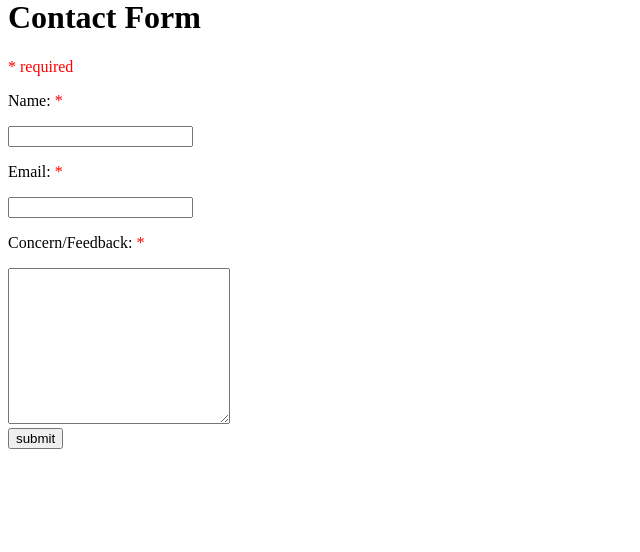
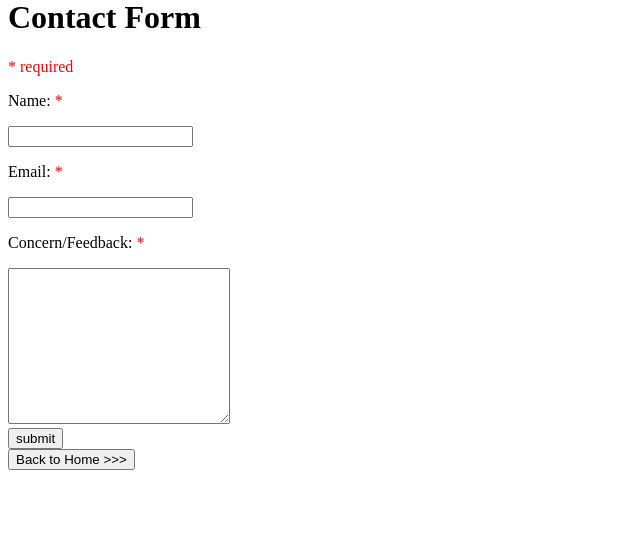
Before and after one commit to puffin-beta/CSP_SEM1_FINAL_PROJECT, a PHP site: page /contact-page/contact.php in a window 1280 px wide. Shown: the part 22-574 px from the top of the page, without its empty margins (0-640 px from the left). Run offline with PHP 8.4, Linux system fonts and the light colour scheme.

Commit message:
add external js

```diff
--- /dev/null
+++ b/contact-page/contact.js
@@ -0,0 +1,3 @@
+function back_to_home(){
+	location.replace("../index.php");
+}
--- a/contact-page/contact.php
+++ b/contact-page/contact.php
@@ -6,6 +6,7 @@
 			color: red;
 		}
 	</style>
+	<script src="contact.js" type="text/javascript"></script>
 	<body>
 		<?php
 			function test_input($data) {
@@ -45,5 +46,6 @@
 			<p>Concern/Feedback: <span>*</span></p><textarea name="concern" rows="10" cols="25"></textarea><br/>
 			<input type="submit" value="submit"></input>
 		</form>
+		<button type="button" onclick="back_to_home()">Back to Home >>></button>
 	</body>
 </html>
```
